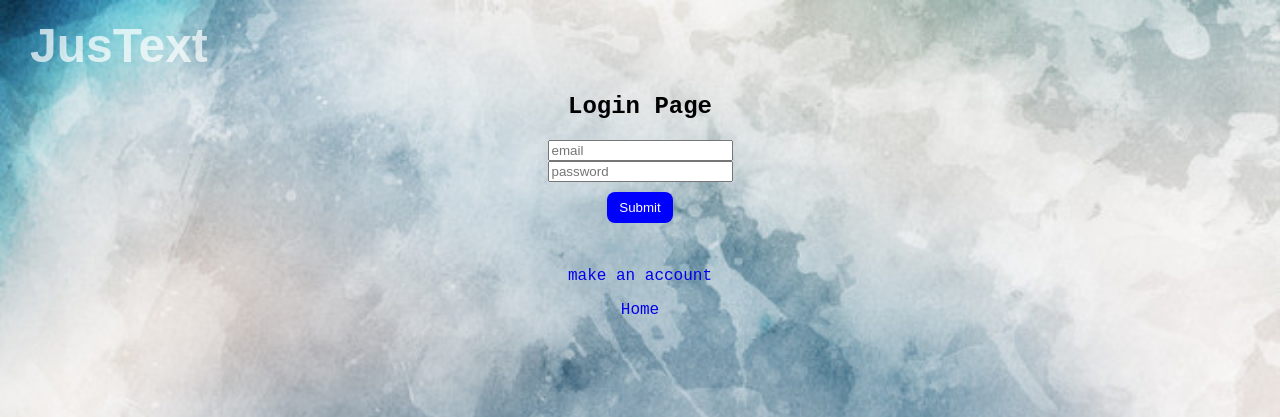
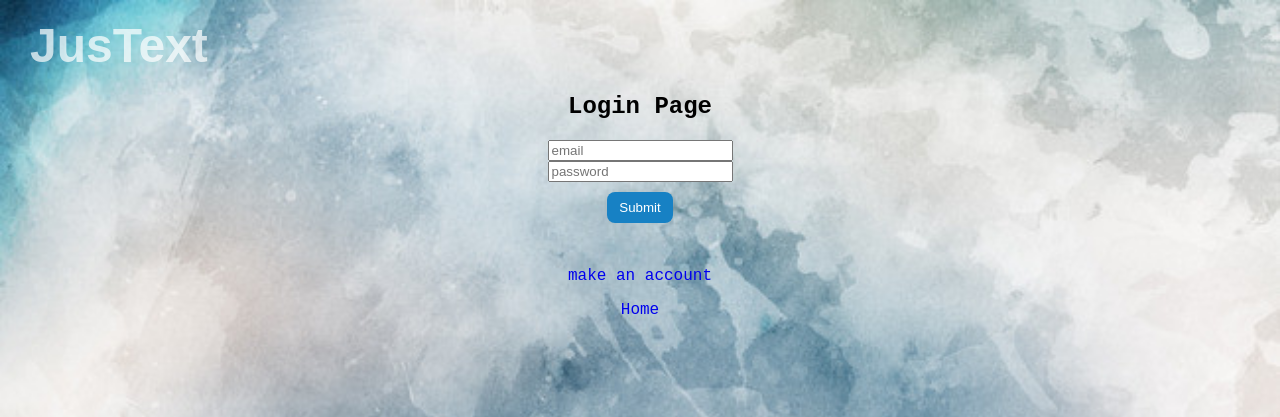
Before and after one commit to TengXu/text, a Flask app: page / in a window 1280 px wide. Shown: the top 417 px of the page. Run offline with Flask 2, Linux system fonts and the light colour scheme; data that the repository does not hold is empty.

Commit message:
Update Justext/templates/login.html

```diff
--- a/Justext/templates/login.html
+++ b/Justext/templates/login.html
@@ -4,14 +4,6 @@
     <meta charset="UTF-8">
     <title>Login</title>
 	<link rel="stylesheet" type="text/css" href="static/styles.css">
-	<style>
-		input[type="submit"]{
-			background-color: blue;
-			color: #fff;
-			border-radius: 8px;
-			border: none;
-		}
-	</style>
 </head>
 <body>
 <h1>JusText</h1>
```
